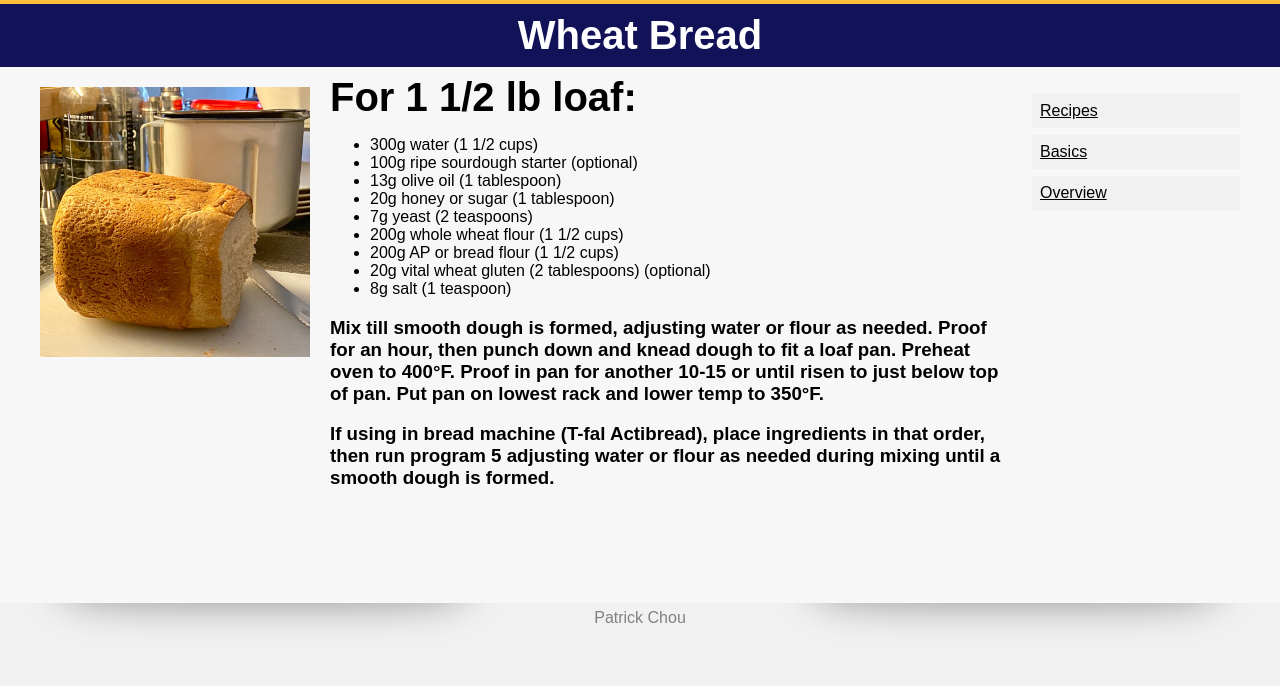
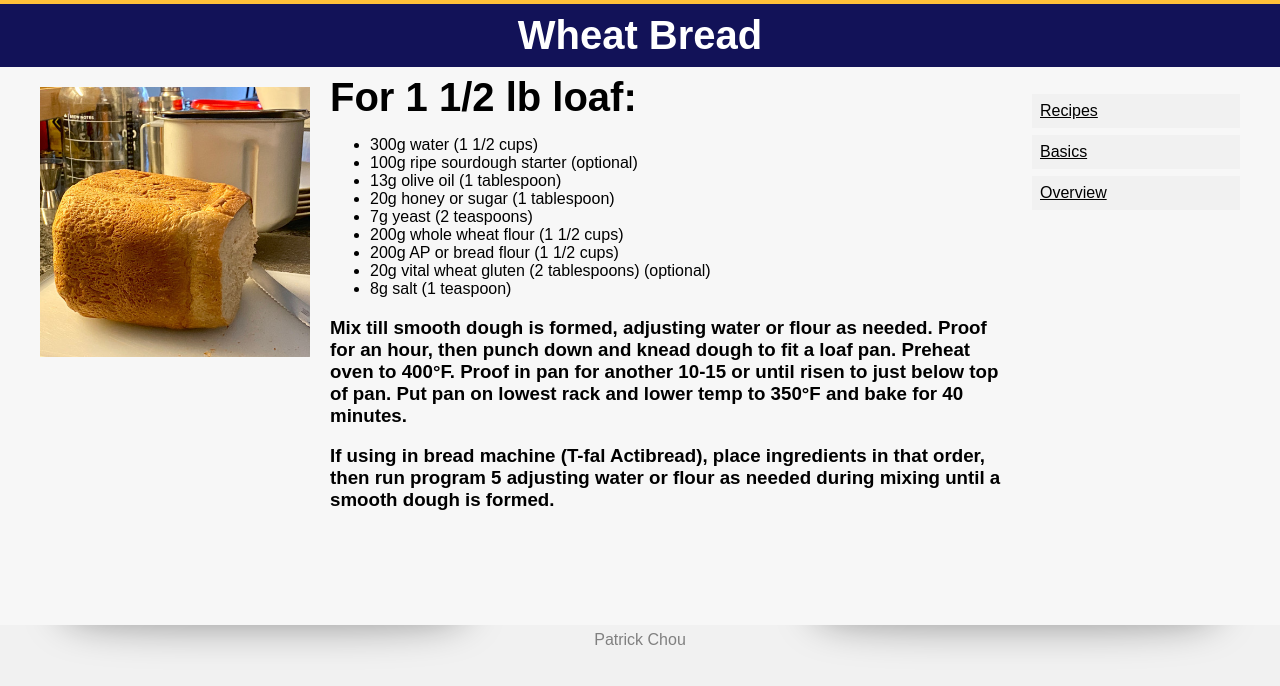
Before and after one commit to pChou19/pchou9, a Vue app: page /recipes/wheat-bread in a window 1280 px wide. Shown: the top 686 px of the page. Built offline with nearby package versions, Linux system fonts and the light colour scheme; a web font is replaced by a local one.

Commit message:
Add bake time for wheat bread

```diff
--- a/src/components/recipes/WheatBread.vue
+++ b/src/components/recipes/WheatBread.vue
@@ -33,7 +33,7 @@ export default {
             <li>8g salt (1 teaspoon)</li>
           </ul>
           <h3>Mix till smooth dough is formed, adjusting water or flour as needed. Proof for an hour, then punch down
-            and knead dough to fit a loaf pan. Preheat oven to 400&deg;F. Proof in pan for another 10-15 or until risen to just below top of pan. Put pan on lowest rack and lower temp to 350&deg;F.</h3>
+            and knead dough to fit a loaf pan. Preheat oven to 400&deg;F. Proof in pan for another 10-15 or until risen to just below top of pan. Put pan on lowest rack and lower temp to 350&deg;F and bake for 40 minutes.</h3>
           <h3>If using in bread machine (T-fal Actibread), place ingredients in that order, then run program 5 adjusting
             water or flour as needed during mixing until a smooth dough is formed.</h3>
         </div>
```
